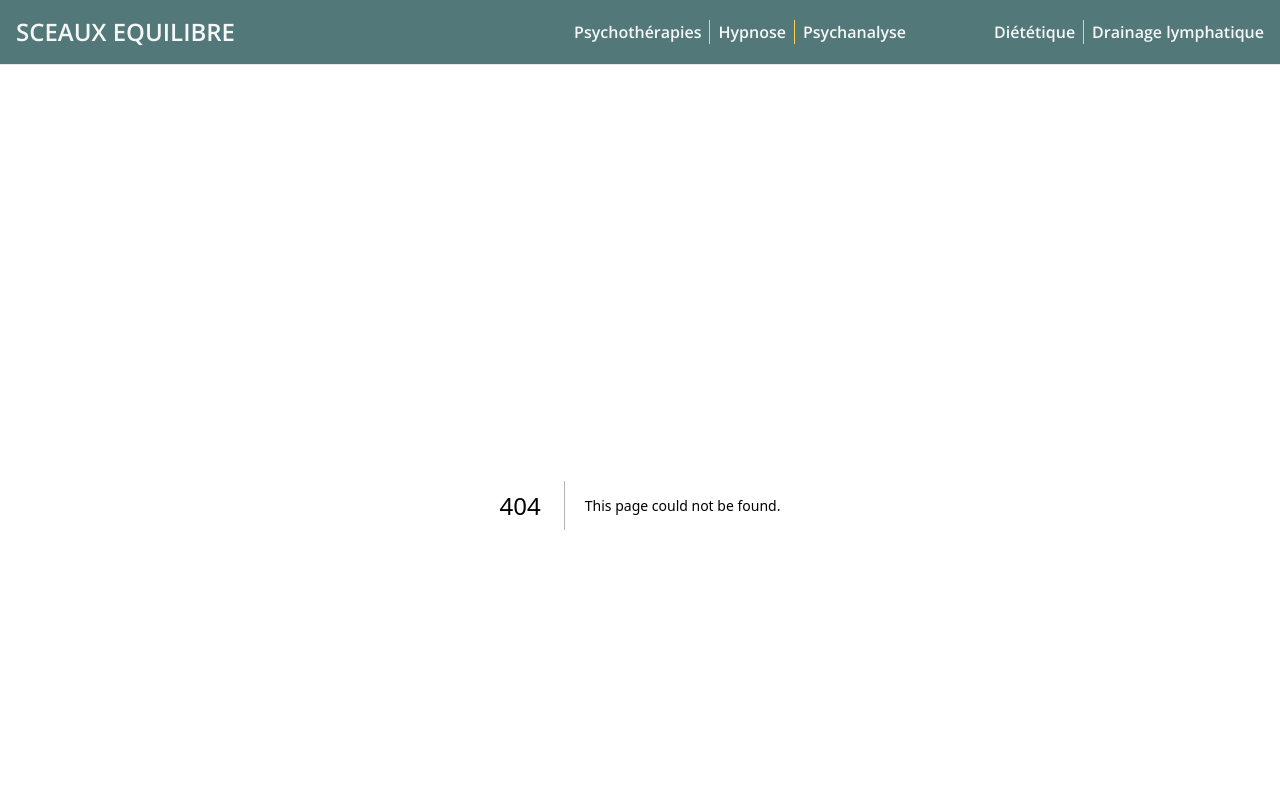
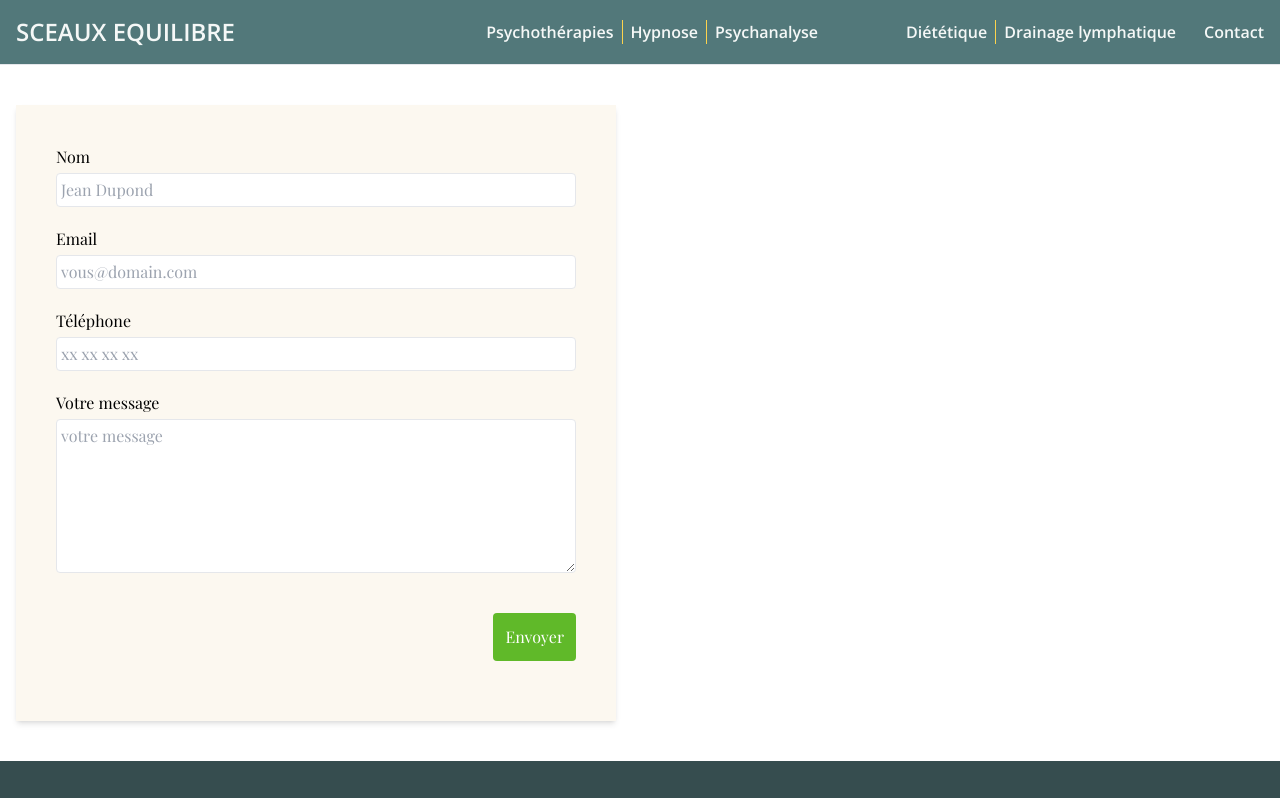
Before and after one commit to nicodev3/sceaux-equilibre.fr, a Next.js app: page /contact in a window 1280 px wide. Before the commit this address had no page. Shown: the top 798 px of the page. Built offline with nearby package versions, Linux system fonts and the light colour scheme; a web font is replaced by a local one.

Commit message:
add form

```diff
--- a/src/app/components/Header.tsx
+++ b/src/app/components/Header.tsx
@@ -60,6 +60,12 @@ const Header = () => {
         >
           Drainage lymphatique
         </Link>
+        <Link
+          href="/contact"
+          className="c-nav-link ml-5"
+        >
+          Contact
+        </Link>
       </nav>
       <button
         onClick={handleMenuClick}
--- /dev/null
+++ b/src/app/contact/page.tsx
@@ -0,0 +1,63 @@
+const ContactPage = () => {
+  return (
+    <form
+      name="contact"
+      netlify
+      className="flex flex-col gap-5 bg-sazerac-50 p-10 shadow-md md:w-[600px]"
+    >
+      <p>
+        <label className="flex flex-col gap-1">
+          Nom{' '}
+          <input
+            type="text"
+            name="name"
+            placeholder="Jean Dupond"
+            className="flex-1 rounded border p-1"
+          />
+        </label>
+      </p>
+      <p>
+        <label className="flex flex-col gap-1">
+          Email{' '}
+          <input
+            type="email"
+            name="email"
+            placeholder="vous@domain.com"
+            className="flex-1 rounded border p-1"
+          />
+        </label>
+      </p>
+      <p>
+        <label className="flex flex-col gap-1">
+          Téléphone{' '}
+          <input
+            type="tel"
+            name="phone"
+            placeholder="xx xx xx xx"
+            className="flex-1 rounded border p-1"
+          />
+        </label>
+      </p>
+      <p>
+        <label className="flex flex-col gap-1">
+          Votre message{' '}
+          <textarea
+            placeholder="votre message"
+            className="flex-1 rounded border p-1"
+            rows="6"
+          />
+        </label>
+      </p>
+      <p>
+        <button
+          type="submit"
+          className="bg-atlantis-500 hover:bg-atlantis-600 my-5 ml-auto block rounded p-3 text-center text-white transition-colors ease-out"
+        >
+          Envoyer
+        </button>
+      </p>
+    </form>
+  )
+}
+
+export default ContactPage
```
